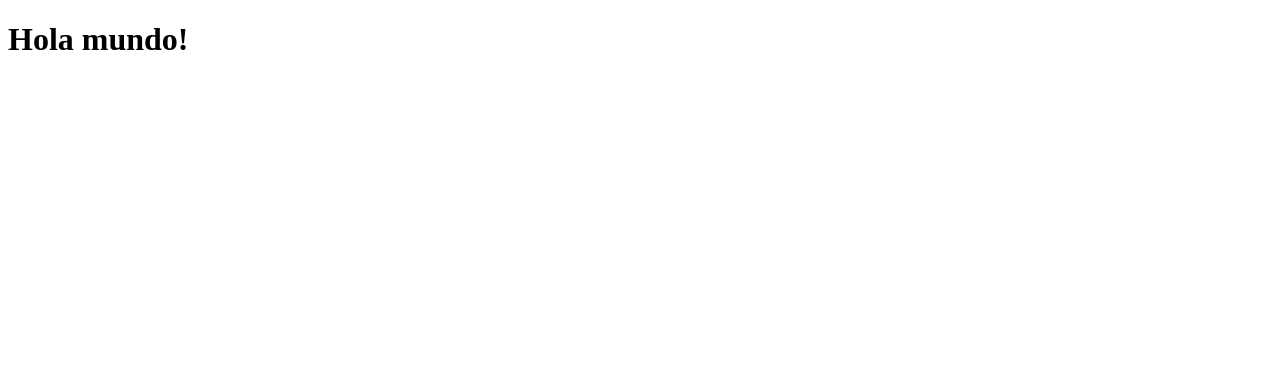
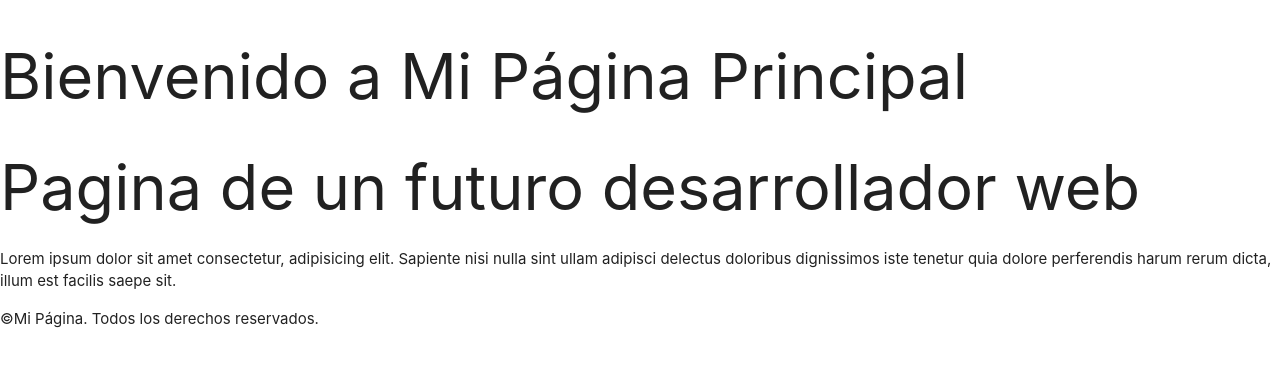
Before and after one commit to zZeNoSs/git-y-github-javier-rodriguez, a plain HTML site: page index.html in a window 1280 px wide. Drawn offline with nearby package versions, Linux system fonts and the light colour scheme.

Commit message:
commit home

```diff
--- a/index.html
+++ b/index.html
@@ -4,9 +4,24 @@
     <meta charset="UTF-8">
     <meta name="viewport" content="width=device-width, initial-scale=1.0">
     <title>Repositorio git</title>
+    <link rel="stylesheet" href="https://cdnjs.cloudflare.com/ajax/libs/materialize/1.0.0/css/materialize.min.css">
+
 </head>
 <body>
-    <h1>Hola mundo!</h1>
+    <header>
+        <h1>Bienvenido a Mi Página Principal</h1>
+    </header>
+    <main>
+        <h1>Pagina de un futuro desarrollador web</h1>
+        <p>Lorem ipsum dolor sit amet consectetur, adipisicing elit.
+            Sapiente nisi nulla sint ullam adipisci delectus doloribus dignissimos
+            iste tenetur quia dolore perferendis harum rerum dicta, illum est facilis saepe sit.
+        </p>
+
+    </main>
+    <footer>
+        <p>&copy;Mi Página. Todos los derechos reservados.</p>
+    </footer>
 
 </body>
 </html>
```
